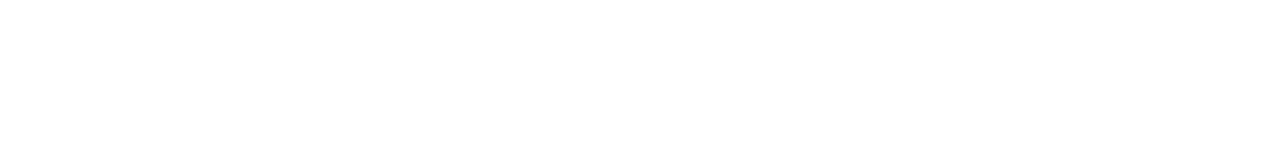
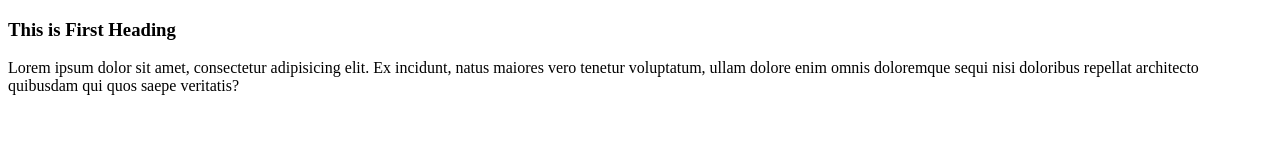
Before and after one commit to kibriya027/first-recape-repo, a plain HTML site: page index.html in a window 1280 px wide. Drawn offline with Linux system fonts and the light colour scheme.

Commit message:
second commit

```diff
--- a/index.html
+++ b/index.html
@@ -6,6 +6,9 @@
     <title>first recape repo </title>
 </head>
 <body>
-
+    <div>
+        <h3>This is First Heading</h3>
+        <p>Lorem ipsum dolor sit amet, consectetur adipisicing elit. Ex incidunt, natus maiores vero tenetur voluptatum, ullam dolore enim omnis doloremque sequi nisi doloribus repellat architecto quibusdam qui quos saepe veritatis?</p>
+    </div>
 </body>
 </html>
```
